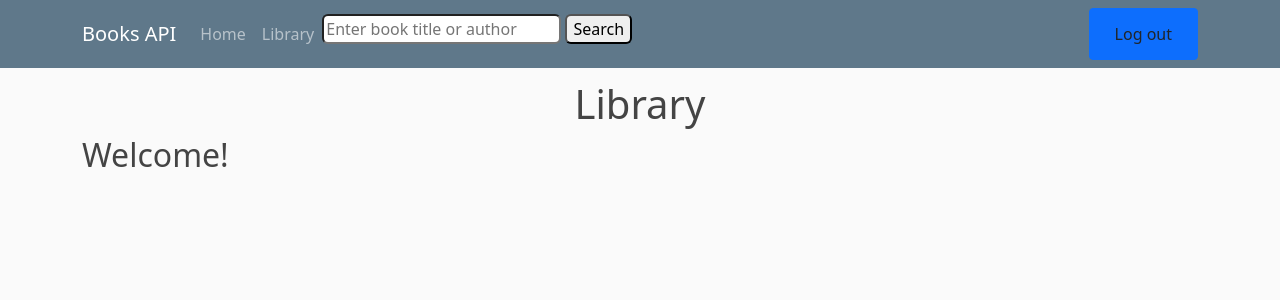
After one commit to Mad4025/Books-api-, a Flask app: template templates/pages/library.html in a window 1280 px wide. The commit adds this page. Shown: the top 300 px of the page. Run offline with Flask 3, Linux system fonts and the light colour scheme; the template is opened without the code that fills it, so the values that code supplies are empty; the visitor is signed in with stand-in values (Sample User, id 1).

Commit message:
Version 0.3: Added library feature 🔥 🔥 📖
You can now add any book you find by searching, into your library. But be careful, because once you've added something, you can't remove it. Something I'll be adding soon. And now the books scope is finally being accessed in the right way

```diff
--- a/app.py
+++ b/app.py
@@ -40,7 +40,7 @@ google = oauth.register("myApp",
     client_id=os.getenv('CLIENT_ID'),
     client_secret=os.getenv('CLIENT_SECRET'),  # This is crucial for OIDC
     # Make sure you have enabled these scopes in OAuth consent screen.
-    client_kwargs={'scope': 'openid profile email'},  # Use OIDC scope
+    client_kwargs={'scope': 'openid profile email https://www.googleapis.com/auth/books'},  # Use OIDC scope
     # Connect to server.
     server_metadata_url='https://accounts.google.com/.well-known/openid-configuration',  # Important for OIDC
 )
@@ -104,7 +104,14 @@ def google_callback():
     # Set admin permissions to True or False based on the previous logic
     session['user_admin'] = is_admin
 
-    return redirect(url_for('index'))
+    access_token = token['access_token']
+    headers = {'Authorization': f'Bearer {access_token}'}
+    bookshelves_url = 'https://www.googleapis.com/books/v1/mylibrary/bookshelves'
+    # Retrieve user's library using Google Books API
+    bookshelves_response = requests.get(bookshelves_url, headers=headers).json()
+    session['bookshelves'] = bookshelves_response.get('items', [])
+
+    return redirect(url_for('library'))
 
 # To log out the user.
 @app.route('/logout')
@@ -122,6 +129,53 @@ def admin():
     return render_template('pages/admin.html')
 
 
+@app.route('/library')
+def library():
+    access_token = session['user']['access_token']
+    headers = {'Authorization': f'Bearer {access_token}'}
+
+    # Fetch the user's library again to ensure updates
+    bookshelves_url = 'https://www.googleapis.com/books/v1/mylibrary/bookshelves'
+    bookshelves_response = requests.get(bookshelves_url, headers=headers).json()
+    bookshelves = bookshelves_response.get('items', [])
+
+    # For each shelf, fetch its contents
+    library = []
+    for shelf in bookshelves:
+        shelf_id = shelf['id']
+        volumes_url = f'https://www.googleapis.com/books/v1/mylibrary/bookshelves/{shelf_id}/volumes'
+        volumes_response = requests.get(volumes_url, headers=headers).json()
+        shelf_contents = volumes_response.get('items', [])
+        library.extend(shelf_contents)
+
+    return render_template('pages/library.html', books=library)
+
+
+@app.route('/add_to_library', methods=['POST'])
+def add_to_library():
+    try:
+        data = request.json  # Parse the JSON request body
+        if not data:
+            print("No data received in request.")
+            return {"error": "No data provided"}, 400
+
+        book_id = data.get('book_id')
+        if not book_id:
+            print("No book_id provided.")
+            return {"error": "Book ID is required"}, 400
+
+        print(f"Valid request. Book ID: {book_id}")
+        # Here, you would add logic to save the book to the user's library.
+        # Example:
+        # save_book_to_library(current_user.id, book_id)
+
+        return {"message": "Book added successfully"}, 200
+
+    except Exception as e:
+        print(f"Error in add_to_library: {e}")
+        return {"error": "Something went wrong"}, 500
+
+
 if __name__ == '__main__':
     with app.app_context():
         db.create_all()
--- a/static/css/index.css
+++ b/static/css/index.css
@@ -10,6 +10,10 @@ body {
 
     h1 {
         text-align: center;
+    }
+
+    .no_style_type {
+        list-style-type:none;
     }
 
     .bg-steel {
--- /dev/null
+++ b/templates/pages/library.html
@@ -0,0 +1,25 @@
+{% extends 'layout.html' %}
+{% block headline %}
+    <h1 class="title">Library</h1>
+{% endblock headline %}
+
+{% block content %}
+    {% if current_user.is_authenticated %}
+        <h2>Welcome!</h2>
+        <ul class="no_style_type">
+            {% for book in books %}
+                <li>
+                    {% if book.volumeInfo.imageLinks.thumbnail %}
+                        <img src="{{ book.volumeInfo.imageLinks.thumbnail }}">
+                        <h2>{{ book.volumeInfo.title }}</h2>
+                        <p>{{ book.volumeInfo.authors | join(', ') }}</p>
+                        <p>{{ book.volumeInfo.description }}</p>
+                    {% endif %}
+                </li>
+            {% endfor %}
+        </ul>
+    {% else %}
+        <h2>Welcome, Guest!</h2>
+        <p>Please <a href="{{ url_for('login_google') }}">login</a> to access your library.</p>
+    {% endif %}
+{% endblock content %}
--- a/templates/partials/header.html
+++ b/templates/partials/header.html
@@ -7,7 +7,7 @@
         <div class="collapse navbar-collapse" id="navbarToggle">
             <div class="navbar-nav mr-auto">
                 <a class="nav-item nav-link" href="/">Home</a>
-                <a class="nav-item nav-link" href="/library">Library. Not added yet.</a>
+                <a class="nav-item nav-link" href="/library">Library</a>
                 {% if user_admin %}
                     <a class="nav-item nav-link" href="/admin">Admin</a>
                 {% endif %}
```
Also changed, not shown: templates/pages/search_results.html (+35 -2 lines).
